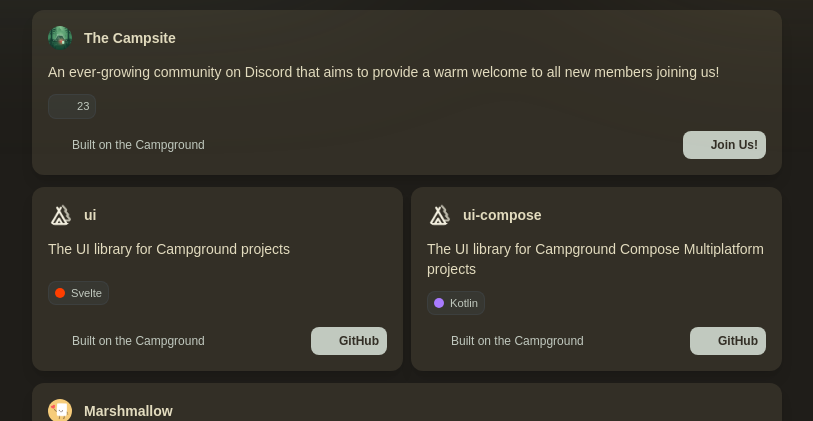
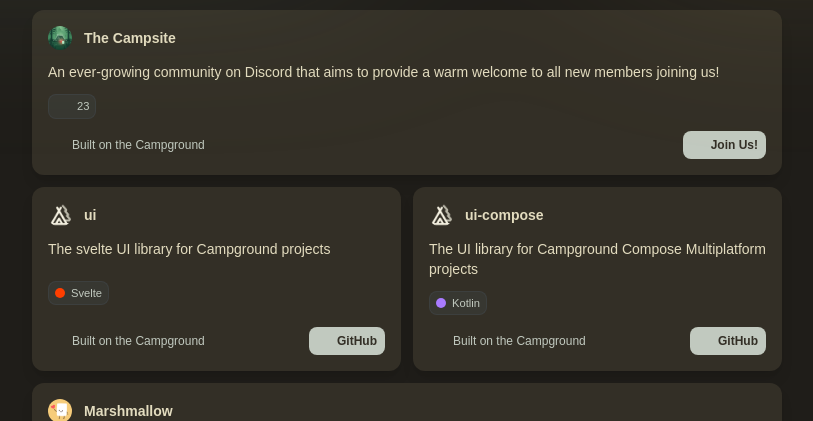
Before and after one commit to TheCampground/site, a SvelteKit app: page / in a window 1280 px wide. Shown: the part 848-1269 px from the top of the page, without its empty margins (233-1046 px from the left). Built offline with nearby package versions, Linux system fonts and the light colour scheme; some icons are missing.

Commit message:
refactor: ui cards gap

```diff
--- a/src/routes/+page.svelte
+++ b/src/routes/+page.svelte
@@ -48,10 +48,10 @@
                 url: "/join",
             }}
         />
-        <div class="w-full flex flex-wrap md:flex-nowrap gap-2">
+        <div class="w-full flex flex-wrap md:flex-nowrap gap-3">
             <Project
                 name="ui"
-                description="The UI library for Campground projects"
+                description="The svelte UI library for Campground projects"
                 image={Campground}
                 lang="Svelte"
                 link={{ type: "github", repo: "ui" }}
```
